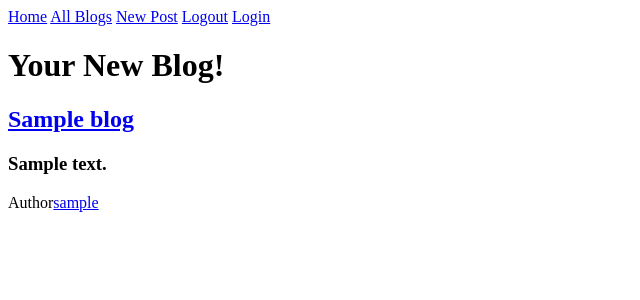
After one commit to Marco-Senpai/blogz, a Flask app: template templates/blog.html in a window 1280 px wide. The commit adds this page. Shown: the top 300 px of the page, without its empty margins (0-640 px from the left). Run offline with Flask 2, Linux system fonts and the light colour scheme; the template is opened without the code that fills it: most values are stand-ins (such as "Sample title", 1, 10 or a date in 2020); data that the repository does not hold is empty.

Commit message:
3rd draft

```diff
--- a/main.py
+++ b/main.py
@@ -25,8 +25,8 @@ class Blog(db.Model):
 class User(db.Model):
 
     id = db.Column(db.Integer, primary_key=True)
-    username = db.Column(db.String(120), unique=True)
-    password = db.Column(db.String(120))
+    username = db.Column(db.String(20), unique=True)
+    password = db.Column(db.String(20))
     blogs = db.relationship('Blog', backref='owner')
 
     def __init__(self, username, password):
@@ -34,12 +34,11 @@ class User(db.Model):
         self.password = password
 
 
-
-@app.before_request
-def require_login():
-    allowed_routes = ['login', 'signup', 'blog', '/']
-    if request.endpoint not in allowed_routes and 'username' not in session:
-        return redirect('login')
+# @app.before_request
+# def require_login():
+#     allowed_routes = ['login', 'signup', 'blog', '/']
+#     if request.endpoint not in allowed_routes and 'username' not in session:
+#         return redirect('login')
 
 
 @app.route('/login', methods=['POST', 'GET'])
@@ -50,12 +49,12 @@ def login():
         user = User.query.filter_by(username=username).first()
         if user and user.password == password:
             session['username'] = username
-            flash("Logged In")
+            flash("You're Logged In")
             return redirect('/newpost')
         else:
-            flash('User password incorrect, or User does not exist', 'error')
+            flash('User or password is incorrect, or User does not exist', 'error')
 
-    return render_template('blogs.html')
+    return render_template('login.html')
 
 
 @app.route('/signup', methods=['POST', 'GET'])
@@ -64,50 +63,60 @@ def signup():
         username = request.form['username']
         password = request.form['password']
         verify = request.form['verify']
+        if len(username) < 3 or len(username) > 20 or " " in username:
+            flash('Incorrect username', 'error')
+        elif len(password) < 3 or len(password) > 20 or " " in password:
+            flash('Incorrect password', 'error')
+        elif password != verify:
+            flash('passwords do not match', 'error')
+        else:
+            existing_user = User.query.filter_by(username=username).first()
+            if existing_user:
+                flash("Duplicate User", 'error')
+            else:
+                new_user = User(username, password)
+                db.session.add(new_user)
+                db.session.commit()
+                session['username'] = username
+                return redirect('/newpost')
 
-        existing_user = User.query.filter_by(username=username).first()
-        if not existing_user:
-            new_user = User(username, password)
-            db.session.add(new_user)
-            db.session.commit()
-            session['username'] = username
-            return redirect('/newpost')
-        else:
-            return "<h1>Duplicate User<h1>"
+    return render_template('signup.html')
 
-    return render_template('newpost.html')
 
-@app.route('/logout', methods=['GET'])
+@app.route('/logout', methods=['GET', 'POST'])
 def logout():
-    del session['username']
-    return redirect('/')
+    if 'username' in session:
+        del session['username']
+        return redirect('/')
+    return redirect('/signup')
 
 
 @app.route('/newpost', methods=['POST', 'GET'])
 def new_post():
+    owner = User.query.filter_by(username=session['username']).first()
     if request.method == 'GET':
-        return render_template('newpost.html',
-        title="Add Blog Entry")
+        return render_template('newpost.html', title="New Post")
+
     if request.method == 'POST':
         blog_title = request.form['blog_title']
         blog_body = request.form['blog_body']
         title_error = ''
         body_error = ''
+
         if len(blog_title) < 1:
             title_error = "please add an entry"
         if len(blog_body) < 1:
             body_error = "please add a body"
         if not title_error and not body_error:
-            new_blog = Blog(blog_title, blog_body)
+            new_blog = Blog(blog_title, blog_body, owner)
             db.session.add(new_blog)
             db.session.commit()
-            cheese = "/blog?id=" + str(new_blog.id)
-            return redirect(cheese)
+            # cheese = "/blog?id=" + str(new_blog.id)
+            return render_template('blog.html')
         else:
             return render_template('newpost.html',
-            title="Add Blog Entry", title_error=title_error,
-            body_error=body_error)
-
+        title="New Post", title_error=title_error,
+        body_error=body_error)
 
 
 @app.route('/blog', methods=['GET'])
@@ -120,10 +129,10 @@ def blog():
         user_id = request.args.get("user")
         user = User.query.get(user_id)
         blogs = Blog.query.filter_by(owner=user)
-        return render_template('singleUser.html', blogs=blogs)
+        return render_template('singleUser.html')
     else:
         blogs = Blog.query.all()
-        return render_template('blogs.html', title="Blogz", blogs=blogs)
+        return render_template('blog.html', title="Blogz", blogs=blogs)
 
 
 @app.route('/', methods=['GET'])
@@ -132,6 +141,9 @@ def index():
     return render_template('index.html', title="Blogz", users=users)
 
 
+@app.route('/singleUser', methods=['GET'])
+def singleUser():
+    return render_template('/')
 # @app.route('/delete-blog', methods=['blog_id'])
 # def delete_blog():
 
--- a/templates/base.html
+++ b/templates/base.html
@@ -10,9 +10,9 @@
     </head>
 <body>
 <nav>
-    <a href="/">Home</a>"
-    <a href="/blog">All Blogs</a>
-    <a href="/newpost">Add a Blog Entry</a>
+    <a href="/">Home</a>
+    <a href="/blos">All Blogs</a>
+    <a href="/newpost">New Post</a>
     <a href="/logout">Logout</a>
     <a href="/login">Login</a>
 </nav>
--- /dev/null
+++ b/templates/blog.html
@@ -0,0 +1,21 @@
+{% extends "base.html" %}
+
+{% block content %}
+    <h1>Your New Blog!</h1>
+
+    {% if blogs|length == 0 %}
+
+    <p>No blogs here</p>
+    {% else %}
+        {% for blog in blogs %}
+        <h2><a href='./blog?id={{blog.id}}'>{{blog.title}}</h2></a>
+        <h3>{{blog.body}}</h3>
+        <p>Author<a href="/blog?user={{blog.owner.id}}">{{blog.owner.username}}</p>
+        {% endfor %}
+
+
+    {% endif %}
+
+
+
+{% endblock %}
--- a/templates/index.html
+++ b/templates/index.html
@@ -8,7 +8,7 @@
     {% else %}
         <ul>
             {% for user in users %}
-            <li><a href="/blog?user={{user.id}}">{{username}}</a></li>
+            <li><a href="/blog?user={{user.id}}">{{user.username}}</a></li>
             {% endfor %}
         </ul>
     {% endif %}
--- a/templates/login.html
+++ b/templates/login.html
@@ -2,13 +2,13 @@
 
 {% block content %}
 <h1>Log in</h1>
-<p>If you don't have an account, you may <a href="/newpost">sign up</a> for one</p>
+<p>If you don't have an account, you may <a href="/signup">sign up</a> for one</p>
 <form action="/login" method="post">
     <table>
         <tr>
             <td><label for="username">Username</label></td>
             <td>
-                <input name="username" type="email" value="{{username}}">
+                <input name="username" type="text" value="{{username}}">
             </td>
         </tr>
         <tr>
```
Also changed, not shown: templates/blogs.html (deleted, +0 -23 lines).
